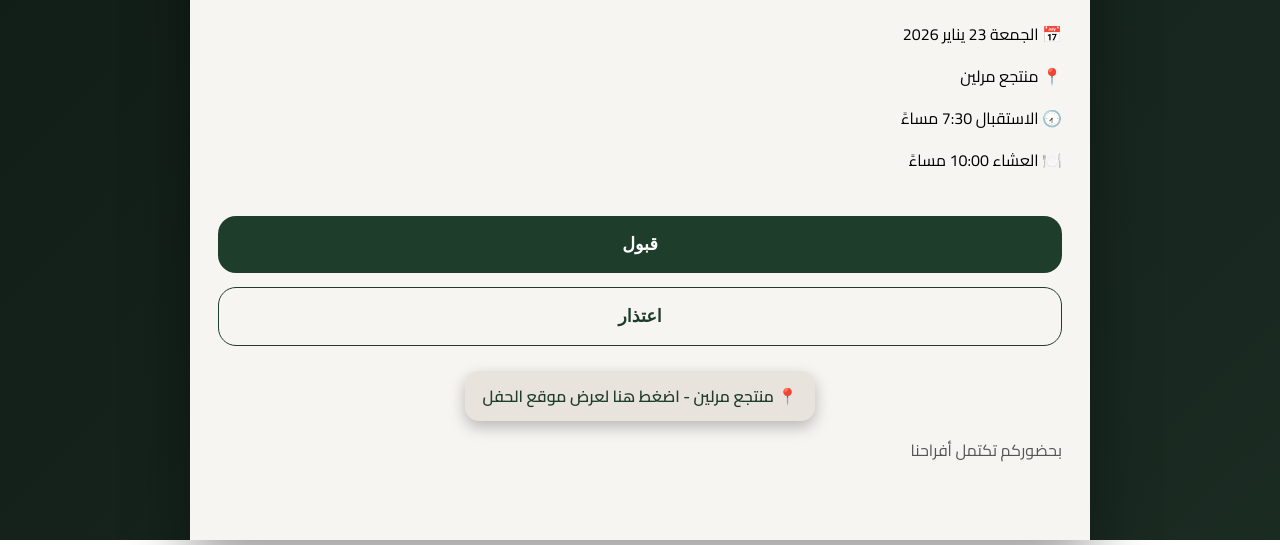
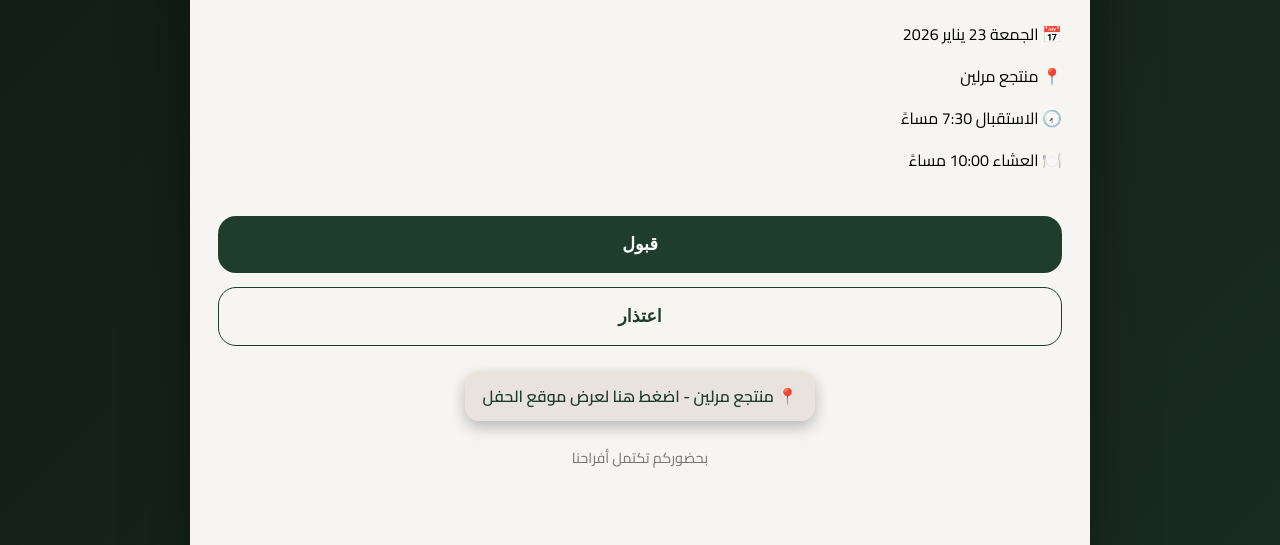
Before and after one commit to SarahAlhindi/rsvp-page, a plain HTML site: page index.html in a window 1280 px wide. Shown: the part 560-1105 px from the top of the page. Drawn offline with Linux system fonts and the light colour scheme.

Commit message:
Update style.css

```diff
--- a/style.css
+++ b/style.css
@@ -11,7 +11,11 @@
 @keyframes fadeUp { from { opacity: 0; transform: translateY(25px); } to { opacity: 1; transform: translateY(0); } }
 
 .animate-page { animation: fadeUp 1s ease forwards; }
-.animate-item { opacity:0; transform:translateY(25px); animation: fadeUp 0.8s ease forwards; }
+.animate-item {
+  opacity: 0;
+  transform: translateY(25px);
+  animation: fadeUp 0.8s ease forwards;
+}
 .animate-item[data-delay="0.2"] { animation-delay:0.2s; }
 .animate-item[data-delay="0.4"] { animation-delay:0.4s; }
 .animate-item[data-delay="0.6"] { animation-delay:0.6s; }
@@ -20,6 +24,7 @@
 .animate-item[data-delay="1.2"] { animation-delay:1.2s; }
 .animate-item[data-delay="1.4"] { animation-delay:1.4s; }
 .animate-item[data-delay="1.6"] { animation-delay:1.6s; }
+.animate-item[data-delay="1.8"] { animation-delay:1.8s; }
 
 /* ===== Body ===== */
 body {
@@ -30,6 +35,12 @@ body {
   display: flex;
   justify-content: center;
   align-items: flex-start;
+}
+.note {
+  margin-top: 25px;
+  text-align: center;
+  color: #777;
+  font-size: 0.9rem;
 }
 
 /* ===== Card ===== */
```
